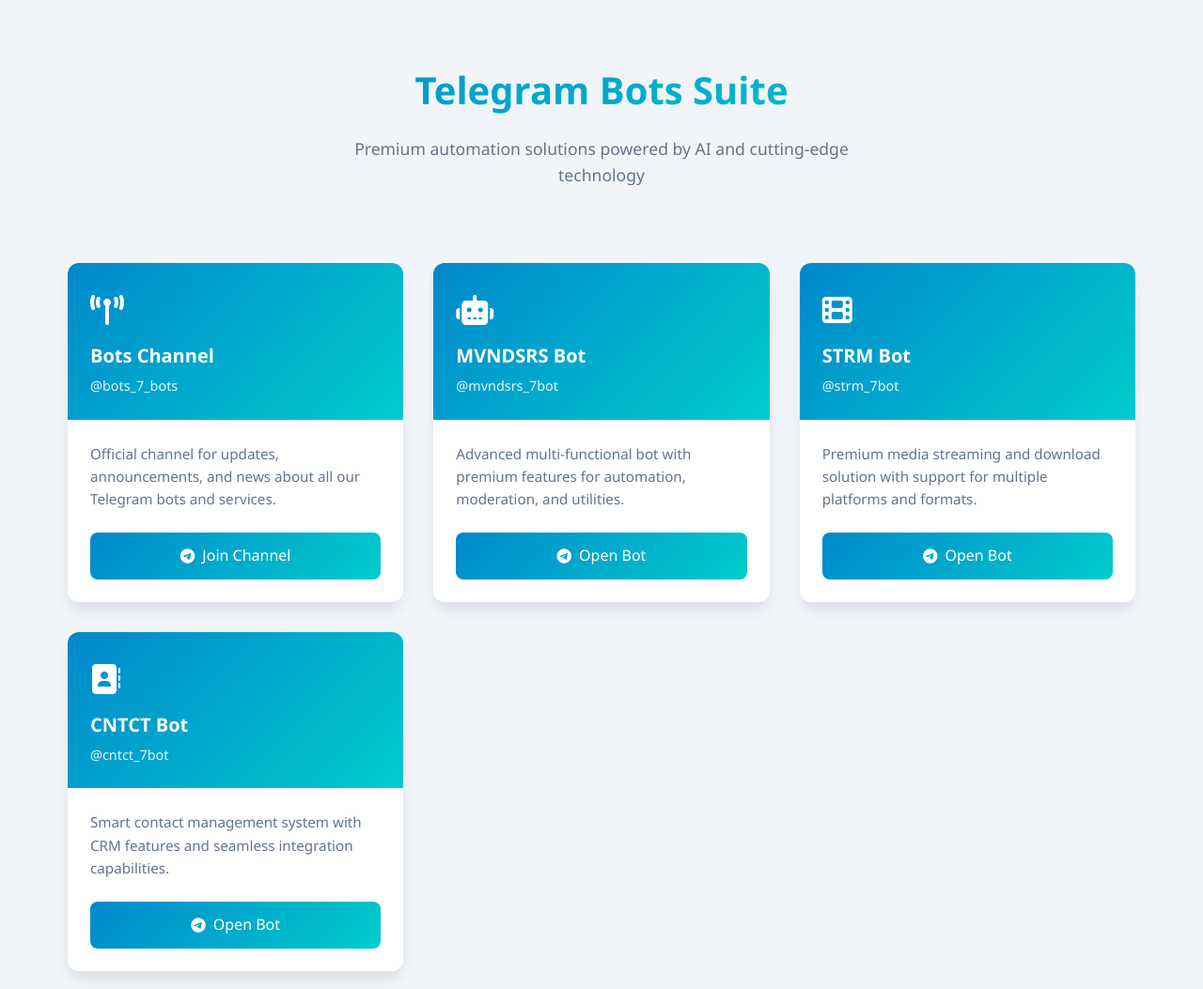
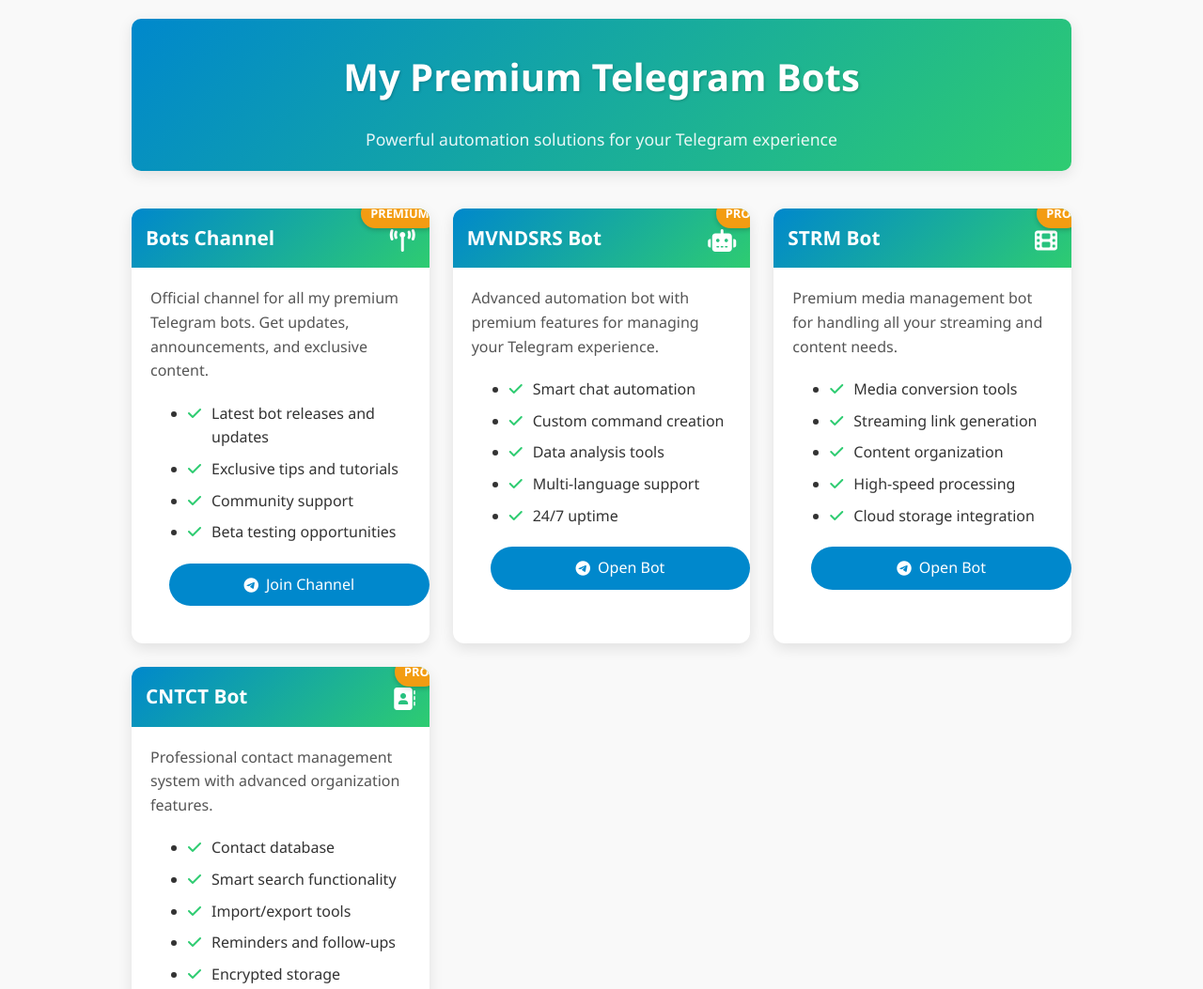
Before and after one commit to svnig7/images, a plain HTML site: page index.html in a window 1280 px wide. Shown: the top 1053 px of the page at 94% size. Drawn offline with Linux system fonts and the light colour scheme.

Commit message:
Update index.html

```diff
--- a/index.html
+++ b/index.html
@@ -3,214 +3,270 @@
 <head>
     <meta charset="UTF-8">
     <meta name="viewport" content="width=device-width, initial-scale=1.0">
-    <title>Premium Telegram Bots</title>
+    <title>My Premium Telegram Bots</title>
     <link rel="stylesheet" href="https://cdnjs.cloudflare.com/ajax/libs/font-awesome/6.4.0/css/all.min.css">
     <style>
         :root {
             --primary: #0088cc;
-            --dark: #1e293b;
-            --light: #f8fafc;
-            --gradient: linear-gradient(135deg, #0088cc 0%, #00cccc 100%);
-        }
-
-        * {
-            margin: 0;
-            padding: 0;
-            box-sizing: border-box;
+            --primary-dark: #006699;
+            --secondary: #2ecc71;
+            --dark: #2c3e50;
+            --light: #ecf0f1;
+            --gradient: linear-gradient(135deg, #0088cc, #2ecc71);
         }
 
         body {
-            font-family: 'Segoe UI', system-ui, -apple-system, sans-serif;
-            background-color: #f1f5f9;
-            color: var(--dark);
+            font-family: 'Segoe UI', Tahoma, Geneva, Verdana, sans-serif;
+            max-width: 1000px;
+            margin: 0 auto;
+            padding: 20px;
             line-height: 1.6;
-        }
-
-        .container {
-            max-width: 1200px;
-            margin: 0 auto;
-            padding: 2rem;
+            background-color: #f9f9f9;
+            color: #333;
         }
 
         header {
             text-align: center;
-            margin-bottom: 3rem;
-            padding: 2rem 0;
+            margin-bottom: 40px;
+            padding: 20px 0;
+            background: var(--gradient);
+            color: white;
+            border-radius: 10px;
+            box-shadow: 0 4px 15px rgba(0,0,0,0.1);
         }
 
-        .logo {
+        h1 {
             font-size: 2.5rem;
-            font-weight: 700;
-            background: var(--gradient);
-            -webkit-background-clip: text;
-            background-clip: text;
-            color: transparent;
-            margin-bottom: 1rem;
+            margin: 0;
+            padding: 10px;
+            text-shadow: 1px 1px 3px rgba(0,0,0,0.2);
         }
 
         .subtitle {
-            color: #64748b;
             font-size: 1.1rem;
-            max-width: 600px;
-            margin: 0 auto;
+            opacity: 0.9;
+            margin-top: 10px;
         }
 
-        .bots-grid {
+        .bot-grid {
             display: grid;
-            grid-template-columns: repeat(auto-fill, minmax(280px, 1fr));
-            gap: 2rem;
+            grid-template-columns: repeat(auto-fill, minmax(300px, 1fr));
+            gap: 25px;
+            margin-top: 30px;
         }
 
         .bot-card {
             background: white;
             border-radius: 12px;
             overflow: hidden;
-            box-shadow: 0 10px 15px -3px rgba(0, 0, 0, 0.1);
+            box-shadow: 0 5px 15px rgba(0,0,0,0.1);
             transition: transform 0.3s ease, box-shadow 0.3s ease;
+            position: relative;
         }
 
         .bot-card:hover {
             transform: translateY(-5px);
-            box-shadow: 0 20px 25px -5px rgba(0, 0, 0, 0.1);
+            box-shadow: 0 10px 25px rgba(0,0,0,0.15);
         }
 
         .bot-header {
             background: var(--gradient);
             color: white;
-            padding: 1.5rem;
+            padding: 15px;
             position: relative;
         }
 
-        .bot-icon {
-            font-size: 2rem;
-            margin-bottom: 0.5rem;
+        .bot-name {
+            font-weight: bold;
+            font-size: 1.3rem;
+            margin: 0;
         }
 
-        .bot-name {
-            font-size: 1.25rem;
-            font-weight: 600;
-            margin-bottom: 0.25rem;
+        .bot-icon {
+            position: absolute;
+            right: 15px;
+            top: 15px;
+            font-size: 1.5rem;
         }
 
-        .bot-username {
-            opacity: 0.9;
-            font-size: 0.9rem;
-        }
-
-        .bot-body {
-            padding: 1.5rem;
+        .bot-content {
+            padding: 20px;
         }
 
         .bot-description {
-            color: #64748b;
-            margin-bottom: 1.5rem;
-            font-size: 0.95rem;
+            margin-bottom: 20px;
+            color: #555;
+        }
+
+        .bot-features {
+            margin-bottom: 20px;
+        }
+
+        .bot-features li {
+            margin-bottom: 8px;
+            position: relative;
+            padding-left: 25px;
+        }
+
+        .bot-features li:before {
+            content: "\f00c";
+            font-family: "Font Awesome 6 Free";
+            font-weight: 900;
+            position: absolute;
+            left: 0;
+            color: var(--secondary);
         }
 
         .bot-link {
             display: inline-flex;
             align-items: center;
             justify-content: center;
-            background: var(--gradient);
+            background: var(--primary);
             color: white;
-            padding: 0.75rem 1.5rem;
-            border-radius: 8px;
+            padding: 10px 20px;
             text-decoration: none;
+            border-radius: 30px;
             font-weight: 500;
             transition: all 0.3s ease;
-            width: 100%;
+            width: calc(100% - 40px);
+            margin: 0 20px 20px;
         }
 
         .bot-link:hover {
-            opacity: 0.9;
+            background: var(--primary-dark);
             transform: translateY(-2px);
+            box-shadow: 0 5px 10px rgba(0,0,0,0.1);
         }
 
         .bot-link i {
             margin-right: 8px;
         }
 
+        .premium-badge {
+            position: absolute;
+            top: -10px;
+            right: -10px;
+            background: #f39c12;
+            color: white;
+            padding: 5px 10px;
+            border-radius: 20px;
+            font-size: 0.8rem;
+            font-weight: bold;
+            box-shadow: 0 2px 5px rgba(0,0,0,0.2);
+            z-index: 1;
+        }
+
         footer {
             text-align: center;
-            margin-top: 4rem;
-            padding: 2rem 0;
-            color: #64748b;
+            margin-top: 50px;
+            padding: 20px;
+            color: #777;
             font-size: 0.9rem;
         }
 
         @media (max-width: 768px) {
-            .container {
-                padding: 1.5rem;
+            .bot-grid {
+                grid-template-columns: 1fr;
             }
 
-            .bots-grid {
-                grid-template-columns: 1fr;
+            h1 {
+                font-size: 2rem;
             }
         }
     </style>
 </head>
 <body>
-    <div class="container">
     <header>
-            <div class="logo">Telegram Bots Suite</div>
-            <p class="subtitle">Premium automation solutions powered by AI and cutting-edge technology</p>
+        <h1>My Premium Telegram Bots</h1>
+        <div class="subtitle">Powerful automation solutions for your Telegram experience</div>
     </header>
 
-        <div class="bots-grid">
-            <!-- Channel Card -->
+    <div class="bot-grid">
         <div class="bot-card">
+            <div class="premium-badge">PREMIUM</div>
             <div class="bot-header">
+                <div class="bot-name">Bots Channel</div>
                 <div class="bot-icon"><i class="fas fa-broadcast-tower"></i></div>
-                    <div class="bot-name">Bots Channel</div>
-                    <div class="bot-username">@bots_7_bots</div>
             </div>
-                <div class="bot-body">
-                    <p class="bot-description">Official channel for updates, announcements, and news about all our Telegram bots and services.</p>
+            <div class="bot-content">
+                <div class="bot-description">
+                    Official channel for all my premium Telegram bots. Get updates, announcements, and exclusive content.
+                </div>
+                <ul class="bot-features">
+                    <li>Latest bot releases and updates</li>
+                    <li>Exclusive tips and tutorials</li>
+                    <li>Community support</li>
+                    <li>Beta testing opportunities</li>
+                </ul>
                 <a href="https://t.me/bots_7_bots" class="bot-link" target="_blank">
                     <i class="fab fa-telegram"></i> Join Channel
                 </a>
             </div>
         </div>
 
-            <!-- MVNDSRS Bot Card -->
         <div class="bot-card">
+            <div class="premium-badge">PRO</div>
             <div class="bot-header">
+                <div class="bot-name">MVNDSRS Bot</div>
                 <div class="bot-icon"><i class="fas fa-robot"></i></div>
-                    <div class="bot-name">MVNDSRS Bot</div>
-                    <div class="bot-username">@mvndsrs_7bot</div>
             </div>
-                <div class="bot-body">
-                    <p class="bot-description">Advanced multi-functional bot with premium features for automation, moderation, and utilities.</p>
+            <div class="bot-content">
+                <div class="bot-description">
+                    Advanced automation bot with premium features for managing your Telegram experience.
+                </div>
+                <ul class="bot-features">
+                    <li>Smart chat automation</li>
+                    <li>Custom command creation</li>
+                    <li>Data analysis tools</li>
+                    <li>Multi-language support</li>
+                    <li>24/7 uptime</li>
+                </ul>
                 <a href="https://t.me/mvndsrs_7bot" class="bot-link" target="_blank">
                     <i class="fab fa-telegram"></i> Open Bot
                 </a>
             </div>
         </div>
 
-            <!-- STRM Bot Card -->
         <div class="bot-card">
+            <div class="premium-badge">PRO</div>
             <div class="bot-header">
+                <div class="bot-name">STRM Bot</div>
                 <div class="bot-icon"><i class="fas fa-film"></i></div>
-                    <div class="bot-name">STRM Bot</div>
-                    <div class="bot-username">@strm_7bot</div>
             </div>
-                <div class="bot-body">
-                    <p class="bot-description">Premium media streaming and download solution with support for multiple platforms and formats.</p>
+            <div class="bot-content">
+                <div class="bot-description">
+                    Premium media management bot for handling all your streaming and content needs.
+                </div>
+                <ul class="bot-features">
+                    <li>Media conversion tools</li>
+                    <li>Streaming link generation</li>
+                    <li>Content organization</li>
+                    <li>High-speed processing</li>
+                    <li>Cloud storage integration</li>
+                </ul>
                 <a href="https://t.me/strm_7bot" class="bot-link" target="_blank">
                     <i class="fab fa-telegram"></i> Open Bot
                 </a>
             </div>
         </div>
 
-            <!-- CNTCT Bot Card -->
         <div class="bot-card">
+            <div class="premium-badge">PRO</div>
             <div class="bot-header">
+                <div class="bot-name">CNTCT Bot</div>
                 <div class="bot-icon"><i class="fas fa-address-book"></i></div>
-                    <div class="bot-name">CNTCT Bot</div>
-                    <div class="bot-username">@cntct_7bot</div>
             </div>
-                <div class="bot-body">
-                    <p class="bot-description">Smart contact management system with CRM features and seamless integration capabilities.</p>
+            <div class="bot-content">
+                <div class="bot-description">
+                    Professional contact management system with advanced organization features.
+                </div>
+                <ul class="bot-features">
+                    <li>Contact database</li>
+                    <li>Smart search functionality</li>
+                    <li>Import/export tools</li>
+                    <li>Reminders and follow-ups</li>
+                    <li>Encrypted storage</li>
+                </ul>
                 <a href="https://t.me/cntct_7bot" class="bot-link" target="_blank">
                     <i class="fab fa-telegram"></i> Open Bot
                 </a>
@@ -219,9 +275,8 @@
     </div>
 
     <footer>
-            <p>© 2023 Premium Telegram Bots Suite. All rights reserved.</p>
-            <p>Powered by cutting-edge technology and AI solutions.</p>
+        <p>© 2023 Premium Telegram Bots | All Rights Reserved</p>
+        <p>Contact: <a href="mailto:support@bots7.com">support@bots7.com</a></p>
     </footer>
-    </div>
 </body>
 </html>
```
Lines whose indentation alone changed are shown as unchanged.
